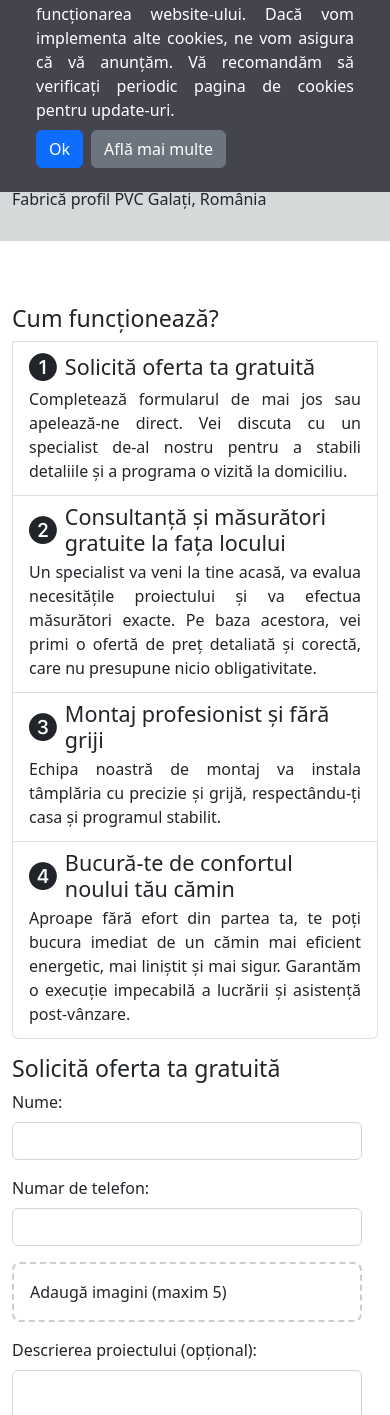
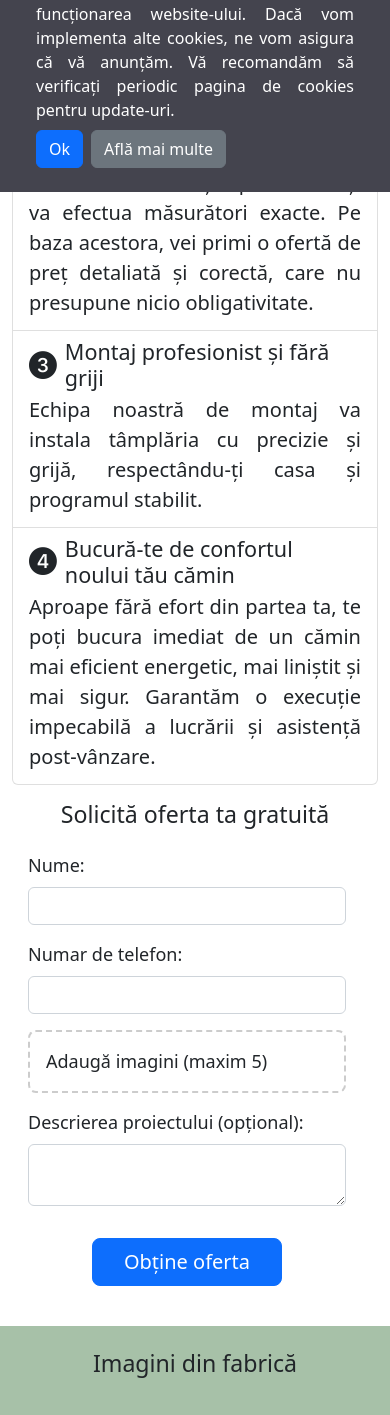
Before and after one commit to DanielDeaconescu/arc_lucmar, a PHP site: page /landingPageForm.php in a window 390 px wide. Shown: the part 652-2067 px from the top of the page. Run offline with PHP 8.4, Linux system fonts and the light colour scheme; style sheets or scripts are compiled from the project's sources; some libraries are stand-ins or nearby versions.

Commit message:
gdpr changes and responsiveness

```diff
--- a/components/factory-images.php
+++ b/components/factory-images.php
@@ -1,41 +1,42 @@
-<section class="factory-images-section py-3 py-md-5">
+<section class="factory-images-section py-4 py-md-5">
     <div class="container">
-        <h3 class="text-dark mb-4">Imagini din fabrică</h3>
-        <p class="fs-5">Procesul de extrudare al profilului Sigplast în imagini. Precizie, tehnologie modernă și atenție
+        <h3 class="text-dark mb-4 text-center">Imagini din fabrică</h3>
+        <p class="fs-5 d-none d-sm-block">Procesul de extrudare al profilului Sigplast în imagini. Precizie, tehnologie
+            modernă și atenție
             la detalii.
         </p>
         <div class="row">
-            <div class="col-md-2">
+            <div class="col-md-2 mt-3 mt-sm-0">
                 <a href="./images/factory/factory3.jpg" data-lightbox="factory1">
                     <img src="./images/factory/factory3.jpg" class="img-fluid landing-page-factory-image rounded"
                         alt="">
                 </a>
             </div>
-            <div class="col-md-2">
+            <div class="col-md-2 mt-3 mt-sm-0">
                 <a href="./images/factory/factory7.jpg" data-lightbox="factory1">
                     <img src="./images/factory/factory7.jpg" class="img-fluid rounded landing-page-factory-image"
                         alt="">
                 </a>
             </div>
-            <div class="col-md-2">
+            <div class="col-md-2 mt-3 mt-sm-0">
                 <a href="./images/factory/factory8.jpg" data-lightbox="factory1">
                     <img src="./images/factory/factory8.jpg" class="img-fluid rounded landing-page-factory-image"
                         alt="">
                 </a>
             </div>
-            <div class="col-md-2">
+            <div class="col-md-2 mt-3 mt-sm-0">
                 <a href="./images/factory/factory9.jpg" data-lightbox="factory1">
                     <img src="./images/factory/factory9.jpg" class="img-fluid rounded landing-page-factory-image"
                         alt="">
                 </a>
             </div>
-            <div class="col-md-2">
+            <div class="col-md-2 mt-3 mt-sm-0">
                 <a href="./images/factory/factory10.jpg" data-lightbox="factory1">
                     <img src="./images/factory/factory10.jpg" class="img-fluid rounded landing-page-factory-image"
                         alt="">
                 </a>
             </div>
-            <div class="col-md-2">
+            <div class="col-md-2 mt-3 mt-sm-0">
                 <a href="./images/factory/factory1.jpg" data-lightbox="factory1">
                     <img src="./images/factory/factory1.jpg" class="img-fluid rounded landing-page-factory-image"
                         alt="">
--- a/components/formModal.php
+++ b/components/formModal.php
@@ -6,19 +6,21 @@
                 <button type="button" class="btn-close" data-bs-dismiss="modal" aria-label="Close"></button>
             </div>
             <div class="modal-body d-flex flex-column">
-                <div class="d-flex align-items-center gap-3 p-3">
-
-                    <div class="flex-1">
-                        <span><i class="fa-solid fa-circle-info fa-2x"></i></span>
+                <div class="d-flex align-items-start justify-content-center gap-3 p-0 pb-3 p-sm-3">
+                    <div class="">
+                        <span><i class="fa-solid fa-circle-info fa-circle-info-custom fa-2x"></i></span>
                     </div>
-                    <div class="flex-5">
+                    <div class="">
                         <p class="form-p">
-                            Completați formularul de mai jos, iar un membru al echipei ARC Lucmar va analiza solicitarea
-                            dumneavoastră și vă va contacta în cel mai scurt timp posibil cu un răspuns sau detalii
-                            suplimentare.
+                            Datele commpletate <strong>NU</strong> vor fi introduse într-o bază de date sau folosite în
+                            scopuri de
+                            marketing.
                         </p>
+                        <a href="cookies.php#gdprinfo" target="_blank">Află mai multe
+                            despre protecția
+                            datelor
+                        </a>
                     </div>
-
                 </div>
                 <form id="formLucmar" method="post">
                     <div class="mb-3">
@@ -45,10 +47,10 @@
                     <div class="mb-3 d-flex justify-content-center">
                         <div class="cf-turnstile" data-sitekey="0x4AAAAAAB0yJdAtvLgpwHwA" data-theme="light"></div>
                     </div>
-                    <div class="mb-3">
-                        <button type="submit" class="btn btn-primary">
+                    <div class="mb-3 d-flex justify-content-center">
+                        <button type="submit" class="btn btn-primary btn-form-send">
                             <div class="spinner-border spinner-border-sm d-none" role="status"></div>
-                            Trimite
+                            Obține oferta
                         </button>
                     </div>
                 </form>
--- a/components/partner-sigplast.php
+++ b/components/partner-sigplast.php
@@ -1,7 +1,7 @@
 <?php $currentPage = basename($_SERVER['PHP_SELF']) ?>
 
 <!-- Partener Sigplast -->
-<section class="partener-sigplast py-4">
+<section class="partener-sigplast py-2 py-sm-4">
     <div class="container">
         <div class="row">
             <div class="col-md-9">
@@ -38,7 +38,7 @@
                 <?php endif; ?>
             </div>
 
-            <div class="col-md-3 d-flex align-items-center">
+            <div class="col-md-3 d-flex align-items-center d-none d-sm-flex">
                 <a class="sigplast-logo-link" href="https://sigplast.ro/" target="_blank">
                     <div class="d-flex flex-column gap-2 align-items-center">
                         <img class="img-fluid sigplast-partner-img" src="./images/logo-sigplast.png" alt="">
--- a/landingPageForm.php
+++ b/landingPageForm.php
@@ -36,15 +36,22 @@
         <div class="container">
             <div class="row">
                 <div class="col-lg-12">
-                    <div class="mt-5 text-content">
+                    <div class="mt-2 mt-md-5 text-content d-flex flex-column align-items-center">
                         <h1 class="text-center landing-page-h1">
                             Vrei o casă mai liniștită și facturi la energie mai mici?
                         </h1>
-                        <p class="fs-5 lead mb-4 p-header-landing">
+                        <p class="fs-5 lead mb-4 p-header-landing d-none d-sm-block">
                             Înlocuiește vechile tale geamuri cu soluțiile noastre premium de termopane și bucură-te de
                             confort și economii pe termen lung. Oferim consultanță gratuită și montaj profesionistă.
                         </p>
+                        <p class="p-header-mobile d-sm-none fs-5">
+                            Înlocuiește vechile tale geamuri cu soluțiile noastre premium de termopane.
+                        </p>
+                        <button type="button" class="btn btn-primary btn-lg d-block d-sm-none" data-bs-toggle="modal"
+                            data-bs-target="#formModal">Obține ofertă
+                            gratuită</button>
                     </div>
+
                 </div>
             </div>
         </div>
@@ -53,7 +60,7 @@
     <?php include "./components/partner-sigplast.php" ?>
 
     <!-- Process steps + Form -->
-    <section id="process-steps-form" class="process-steps-form py-5">
+    <section id="process-steps-form" class="process-steps-form py-2 py-sm-5">
         <div class="container position-relative z-3">
             <div class="row">
                 <div class="col-lg-6">
@@ -63,12 +70,12 @@
                         <h3 class="text-dark">Cum funcționează?</h3>
                         <li class="list-group-item list-group-item-action">
                             <div class="d-flex w-100 justify-content-between">
-                                <h4 class="mb-1 text-dark d-flex align-items-center gap-2">
+                                <h4 class="fs-4 mb-1 text-dark d-flex align-items-center gap-2">
                                     <i class="bi bi-1-circle-fill fs-1"></i>
                                     Solicită oferta ta gratuită
                                 </h4>
                             </div>
-                            <p class="mb-1 text-justify">
+                            <p class="mb-1 text-justify info-paragraph">
                                 Completează formularul de mai jos sau apelează-ne direct. Vei discuta cu un specialist
                                 de-al nostru pentru a stabili detaliile și a programa o vizită la domiciliu.
                             </p>
@@ -81,7 +88,7 @@
                                     Consultanță și măsurători gratuite la fața locului
                                 </h4>
                             </div>
-                            <p class="mb-1 text-justify">
+                            <p class="mb-1 text-justify info-paragraph">
                                 Un specialist va veni la tine acasă, va evalua necesitățile
                                 proiectului și va efectua măsurători exacte. Pe baza acestora, vei primi o ofertă de
                                 preț detaliată și corectă, care nu presupune nicio obligativitate.
@@ -94,7 +101,7 @@
                                     Montaj profesionist și fără griji
                                 </h4>
                             </div>
-                            <p class="mb-1 text-justify">
+                            <p class="mb-1 text-justify info-paragraph">
                                 Echipa noastră de montaj va instala tâmplăria cu precizie și grijă,
                                 respectându-ți casa și programul stabilit.
                             </p>
@@ -106,7 +113,7 @@
                                     Bucură-te de confortul noului tău cămin
                                 </h4>
                             </div>
-                            <p class="mb-1 text-justify">
+                            <p class="mb-1 text-justify info-paragraph">
                                 Aproape fără efort din partea ta, te poți bucura imediat de un cămin mai eficient
                                 energetic, mai liniștit și mai sigur. Garantăm o execuție impecabilă a lucrării și
                                 asistență post-vânzare.
@@ -116,19 +123,19 @@
                 </div>
                 <div class="col-lg-6">
                     <!-- Form -->
-                    <div class="mt-3">
-                        <h3 class="text-dark">Solicită oferta ta gratuită</h3>
+                    <div class="mt-3 ">
+                        <h3 class="text-dark text-center">Solicită oferta ta gratuită</h3>
                         <form id="formLucmar" method="post" class="formLandingPage">
                             <div class="mb-3">
-                                <label for="name" class="form-label">Nume:</label>
+                                <label for="name" class="form-label label-phone">Nume:</label>
                                 <input type="text" class="form-control" name="name">
                             </div>
                             <div class="mb-3">
-                                <label for="phone" class="form-label">Numar de telefon:</label>
+                                <label for="phone" class="form-label label-phone">Numar de telefon:</label>
                                 <input type="text" class="form-control" name="phone">
                             </div>
                             <div class="mb-3">
-                                <label for="image" class="form-label attach-image-label">
+                                <label for="image" class="form-label attach-image-label label-phone">
                                     <span class="attach-file-name">
                                         Adaugă imagini (maxim 5)
                                     </span>
@@ -138,17 +145,18 @@
                                 <div class="attached-images-container"></div>
                             </div>
                             <div class="mb-3">
-                                <label for="description" class="form-label">Descrierea proiectului (opțional):</label>
+                                <label for="description" class="form-label label-phone">Descrierea proiectului
+                                    (opțional):</label>
                                 <textarea name="description" id="description" class="form-control"></textarea>
                             </div>
                             <div class="mb-3 d-flex justify-content-center">
                                 <div class="cf-turnstile" data-sitekey="0x4AAAAAAB0yJdAtvLgpwHwA" data-theme="light">
                                 </div>
                             </div>
-                            <div class="mb-3">
-                                <button type="submit" class="btn btn-primary">
+                            <div class="mb-3 d-flex justify-content-center">
+                                <button type="submit" class="btn btn-primary btn-lg send-button-phone">
                                     <div class="spinner-border spinner-border-sm d-none" role="status"></div>
-                                    Trimite
+                                    Obține oferta
                                 </button>
                             </div>
                         </form>
@@ -164,7 +172,7 @@
     <?php include "./components/factory-images.php" ?>
 
     <!-- Why choose our services -->
-    <section class="why-choose-our-services p-5">
+    <section class="why-choose-our-services py-4 p-sm-5">
         <div class="container-fluid">
             <div class="container">
                 <h2 class="text-light text-center mb-4">De ce să alegi serviciile noastre?</h2>
@@ -182,11 +190,6 @@
                         Profile de înaltă calitate
                     </div>
                 </div>
-
-
-
-
-
             </div>
         </div>
     </section>
@@ -195,19 +198,19 @@
     <?php include "./components/formModal.php" ?>
 
     <!-- CTA -->
-    <section class="additional-cta p-5">
+    <section class="additional-cta py-5 p-sm-5">
         <div class="container">
             <div class="col-12">
                 <h3 class="text-center text-light">Ești gata pentru o casă mai eficientă energetic?</h3>
                 <p class="text-center fs-3 color-grey">Contactează-ne și descoperă <strong>ofertele lunii
                         Septembrie!</strong></p>
-                <div class="buttons text-center d-flex justify-content-center gap-3">
-                    <div>
-                        <a href="tel:+40741297459" class="btn btn-primary fs-6">Apelează-ne acum!</a>
+                <div class="buttons text-center d-flex cta-buttons-container justify-content-center gap-3">
+                    <div class="">
+                        <a href="tel:+40741297459" class="btn btn-primary btn-lg cta-button-phone">Apelează-ne acum!</a>
                     </div>
-                    <div>
-                        <a href="#process-steps-form" class="btn btn-primary fs-6" data-bs-toggle="modal"
-                            data-bs-target="#formModal">
+                    <div class="">
+                        <a href="#process-steps-form" class="btn btn-primary btn-lg cta-button-phone"
+                            data-bs-toggle="modal" data-bs-target="#formModal">
                             Completează formularul!
                         </a>
                     </div>
@@ -224,6 +227,7 @@
             <div class="d-flex gap-2 justify-content-end">
                 <i class="fa-solid fa-copyright fa-2x text-light"></i>
                 <div class="text-light">Arc Lucmar</div>
+                <div class="text-light">2025</div>
             </div>
         </div>
     </footer>
--- a/scss/styles.scss
+++ b/scss/styles.scss
@@ -535,6 +535,10 @@
   padding: 1.5rem;
 }
 
+#gdprinfo {
+  scroll-margin-top: 100px;
+}
+
 
 // Cookies page end
 
@@ -590,6 +594,10 @@
 .fa-form-custom {
   color: #EB5B00;
   font-size: 2.25rem;
+}
+
+.fa-circle-info-custom {
+  color: #3A6F43;
 }
 
 .fa-whatsapp-custom {
@@ -940,4 +948,54 @@ section {
   margin-top: 0.5rem !important;
   width: 100%;
 }
+
+// landing page start
+.header-landing {
+  height: 340px;
 }
+
+.landing-page-h1 {
+  font-size: 2.2rem;
+}
+
+.p-header-mobile {
+  color: #fff;
+  font-weight: 600;
+  text-align: center;
+}
+
+.info-paragraph {
+  font-size: 20px;
+}
+
+.label-phone {
+  font-size: 18px;
+}
+
+.send-button-phone {
+  margin: auto;
+  width: 60%;
+}
+
+.formLandingPage {
+  padding: 1rem;
+}
+
+.cta-button-phone {
+  width: 100%;
+}
+
+.cta-buttons-container {
+  flex-direction: column;
+}
+
+.btn-form-send {
+  text-wrap: nowrap;
+  font-size: 20px;
+  width: 70%;
+}
+
+
+
+// landing page end
+}
--- a/services.php
+++ b/services.php
@@ -51,6 +51,8 @@
     <link rel="preconnect" href="https://fonts.gstatic.com" crossorigin />
     <link href="https://fonts.googleapis.com/css2?family=Open+Sans:wght@300;400;500;600;700&display=swap"
         rel="stylesheet" />
+    <!-- Turnstile script -->
+    <script src="https://challenges.cloudflare.com/turnstile/v0/api.js" async defer></script>
     <!-- Fontawesome -->
     <link rel="stylesheet" href="css/font-awesome.css" />
     <!-- Bootstrap -->
```
Also changed, not shown: cookies.php (+26 -0 lines).
